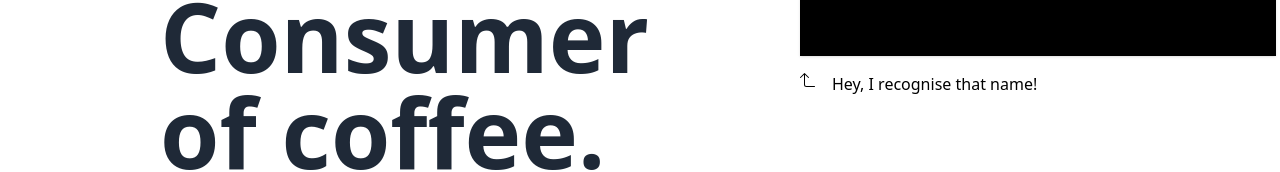
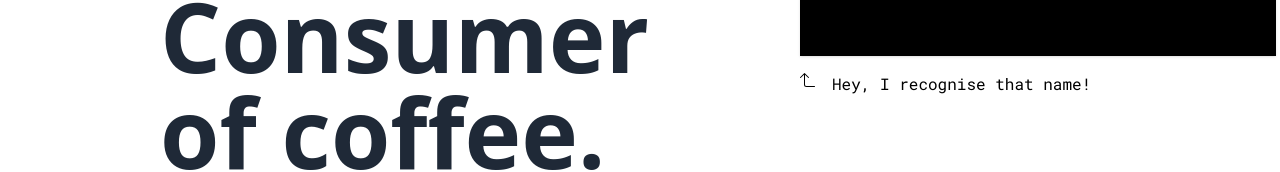
Before and after one commit to BehnH/portfolio, a Next.js app: page / in a window 1280 px wide. Shown: the part 680-852 px from the top of the page. Built offline with nearby package versions, Linux system fonts and the light colour scheme.

Commit message:
style: Add roboto-mono font

```diff
--- a/pages/_document.tsx
+++ b/pages/_document.tsx
@@ -6,7 +6,7 @@ export default function Document() {
 
             <Head />
             <link rel="preconnect" href="https://fonts.gstatic.com" />
-            <link href="https://fonts.googleapis.com/css2?family=Roboto+Mono:i&display=optional" rel="stylesheet" />
+            <link href={`https://fonts.googleapis.com/css2?family=Roboto+Mono`} rel="stylesheet" />
             <body>
                 <Main />
                 <NextScript />
--- a/tailwind.config.js
+++ b/tailwind.config.js
@@ -9,6 +9,9 @@ module.exports = {
         extend: {
             transitionDelay: {
                 0: '0ms',
+            },
+            fontFamily: {
+                'roboto-mono': ['Roboto Mono', 'monospace'],
             }
         },
     },
```
